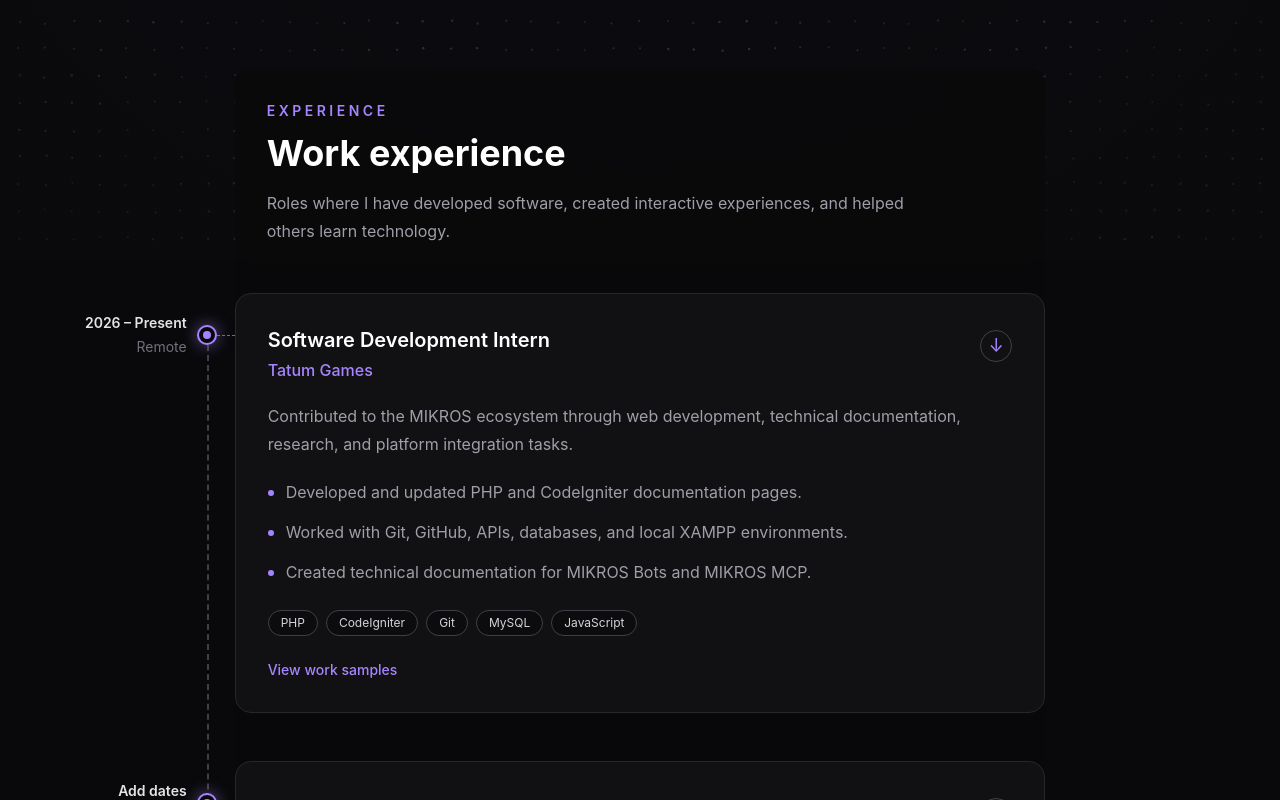
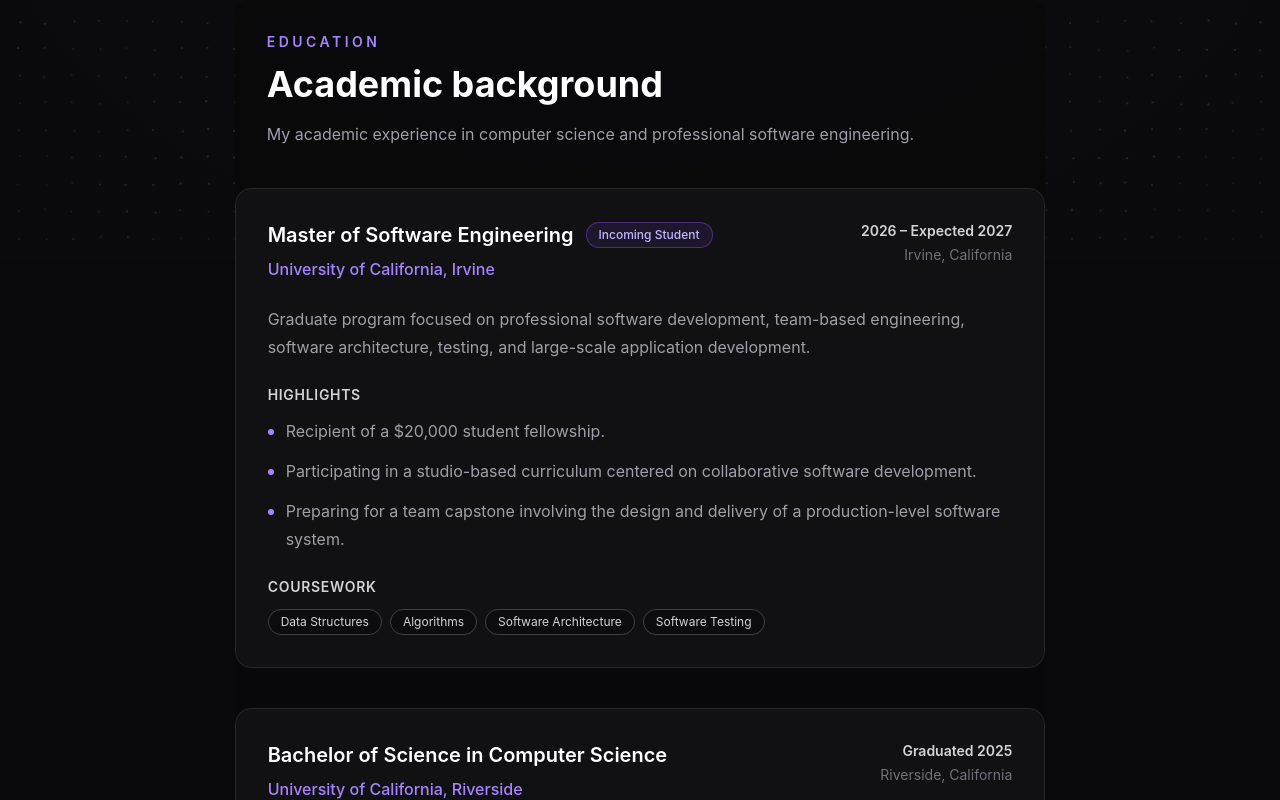
Before and after one commit to Zelocity/BSHIN-Personal-Website, a React (Vite) app: page / in a window 1280 px wide. Shown: the part 540-1340 px from the top of the page. Built offline with nearby package versions, Linux system fonts and the light colour scheme; grey boxes are pictures that could not be loaded.

Commit message:
Added: education section

```diff
--- a/src/App.tsx
+++ b/src/App.tsx
@@ -5,6 +5,7 @@
 
 import Hero from "./components/sections/hero";
 import About from "./components/sections/about";
+import Education from "./components/sections/education";
 import Projects from "./components/sections/projects";
 import Contact from "./components/sections/contact";
 import Experience from "./components/sections/experience";
@@ -31,6 +32,7 @@
         <main className="pt-16">
           {/* <Hero /> */}
           <About />
+          <Education />
           <Experience />
           <Projects />
           <Contact />
--- a/src/components/layout/sidenavigation.tsx
+++ b/src/components/layout/sidenavigation.tsx
@@ -1,6 +1,7 @@
 const navigationLinks = [
   { label: "Home", href: "#home" },
   { label: "About", href: "#about" },
+  { label: "Education", href: "#education" },
   { label: "Experience", href: "#experience" },
   { label: "Projects", href: "#projects" },
   { label: "Contact", href: "#contact" },
--- /dev/null
+++ b/src/components/sections/education.tsx
@@ -0,0 +1,170 @@
+type EducationItem = {
+  school: string;
+  degree: string;
+  date: string;
+  location: string;
+  description: string;
+  highlights: string[];
+  coursework: string[];
+  status?: string;
+};
+
+const education: EducationItem[] = [
+  {
+    school: "University of California, Irvine",
+    degree: "Master of Software Engineering",
+    date: "2026 – Expected 2027",
+    location: "Irvine, California",
+    status: "Incoming Student",
+    description:
+      "Graduate program focused on professional software development, team-based engineering, software architecture, testing, and large-scale application development.",
+    highlights: [
+      "Recipient of a $20,000 student fellowship.",
+      "Participating in a studio-based curriculum centered on collaborative software development.",
+      "Preparing for a team capstone involving the design and delivery of a production-level software system.",
+    ],
+    coursework: [
+      "Data Structures",
+      "Algorithms",
+      "Software Architecture",
+      "Software Testing",
+    ],
+  },
+  {
+    school: "University of California, Riverside",
+    degree: "Bachelor of Science in Computer Science",
+    date: "Graduated 2025",
+    location: "Riverside, California",
+    description:
+      "Completed a computer science degree with experience in software engineering, algorithms, databases, computer vision, web development, and interactive application development.",
+    highlights: [
+      "Developed educational augmented and virtual reality applications through the XCITE Center.",
+      "Completed an autonomous vehicle senior project using OpenCV.",
+      "Built projects involving web development, game development, and computer vision.",
+    ],
+    coursework: [
+      "Data Structures",
+      "Algorithms",
+      "Databases",
+      "Operating Systems",
+      "Computer Vision",
+    ],
+  },
+];
+
+function Education() {
+  return (
+    <section id="education" className="scroll-mt-16 px-6 py-3">
+      <div className="mx-auto grid max-w-7xl grid-cols-12 gap-8">
+        <div className="col-span-12 rounded-2xl bg-zinc-950/80 p-6 backdrop-blur-sm sm:p-8 lg:col-start-3 lg:col-span-8">
+          <header>
+            <p className="text-sm font-semibold uppercase tracking-[0.25em] text-violet-400">
+              Education
+            </p>
+
+            <h2 className="mt-3 text-3xl font-bold sm:text-4xl">
+              Academic background
+            </h2>
+
+            <p className="mt-4 max-w-2xl leading-7 text-zinc-400">
+              My academic experience in computer science and professional
+              software engineering.
+            </p>
+          </header>
+
+          {/* Education cards */}
+          <div className="mt-10 space-y-10">
+            {education.map((item) => (
+              <article
+                key={`${item.school}-${item.degree}`}
+                className="
+                -mx-6 overflow-hidden rounded-2xl
+                border border-zinc-800 bg-zinc-900/60
+                transition duration-300
+                hover:border-violet-500/50
+                sm:-mx-8"
+              >
+                <div className="p-6 sm:p-8">
+                  <div className="flex flex-col gap-5 sm:flex-row sm:items-start sm:justify-between">
+                    <div>
+                      <div className="flex flex-wrap items-center gap-3">
+                        <h3 className="text-xl font-semibold text-white">
+                          {item.degree}
+                        </h3>
+
+                        {item.status && (
+                          <span className="rounded-full border border-violet-500/40 bg-violet-500/10 px-3 py-1 text-xs font-medium text-violet-300">
+                            {item.status}
+                          </span>
+                        )}
+                      </div>
+
+                      <p className="mt-2 font-medium text-violet-400">
+                        {item.school}
+                      </p>
+                    </div>
+
+                    <div className="shrink-0 sm:text-right">
+                      <p className="text-sm font-semibold text-zinc-300">
+                        {item.date}
+                      </p>
+
+                      <p className="mt-1 text-sm text-zinc-500">
+                        {item.location}
+                      </p>
+                    </div>
+                  </div>
+
+                  <p className="mt-6 leading-7 text-zinc-400">
+                    {item.description}
+                  </p>
+
+                  <div className="mt-6">
+                    <h4 className="text-sm font-semibold uppercase tracking-wider text-zinc-300">
+                      Highlights
+                    </h4>
+
+                    <ul className="mt-3 space-y-3">
+                      {item.highlights.map((highlight) => (
+                        <li
+                          key={highlight}
+                          className="flex gap-3 leading-7 text-zinc-400"
+                        >
+                          <span
+                            aria-hidden="true"
+                            className="mt-3 h-1.5 w-1.5 shrink-0 rounded-full bg-violet-400"
+                          />
+
+                          <span>{highlight}</span>
+                        </li>
+                      ))}
+                    </ul>
+                  </div>
+
+                  <div className="mt-6">
+                    <h4 className="text-sm font-semibold uppercase tracking-wider text-zinc-300">
+                      Coursework
+                    </h4>
+
+                    <div className="mt-3 flex flex-wrap gap-2">
+                      {item.coursework.map((course) => (
+                        <span
+                          key={course}
+                          className="rounded-full border border-zinc-700 bg-zinc-950/60 px-3 py-1 text-xs text-zinc-300"
+                        >
+                          {course}
+                        </span>
+                      ))}
+                    </div>
+                  </div>
+                </div>
+              </article>
+            ))}
+          </div>
+        </div>
+      </div>
+    </section>
+  );
+}
+
+export default Education;
--- a/src/components/sections/experience.tsx
+++ b/src/components/sections/experience.tsx
@@ -84,10 +84,7 @@
   const [expandedJob, setExpandedJob] = useState<number | null>(null);
 
   return (
-    <section
-      id="experience"
-      className="scroll-mt-16 border-t border-zinc-800/60 px-6 py-20"
-    >
+    <section id="experience" className="scroll-mt-16 px-6 py-20">
       <div className="mx-auto grid max-w-7xl grid-cols-12 gap-8">
         <div className="col-span-12 overflow-visible rounded-2xl bg-zinc-950/80 p-6 backdrop-blur-sm sm:p-8 lg:col-start-3 lg:col-span-8">
           <header>
@@ -325,12 +322,11 @@
                                   target="_blank"
                                   rel="noreferrer"
                                   className="
-                  rounded-lg border border-violet-500/40
-                  bg-violet-500/10 px-4 py-2
-                  text-sm font-medium text-violet-300
-                  transition hover:border-violet-400
-                  hover:bg-violet-500/20
-                "
+                                    rounded-lg border border-violet-500/40
+                                    bg-violet-500/10 px-4 py-2
+                                    text-sm font-medium text-violet-300
+                                    transition hover:border-violet-400
+                                    hover:bg-violet-500/20"
                                 >
                                   {link.label} ↗
                                 </a>
```
